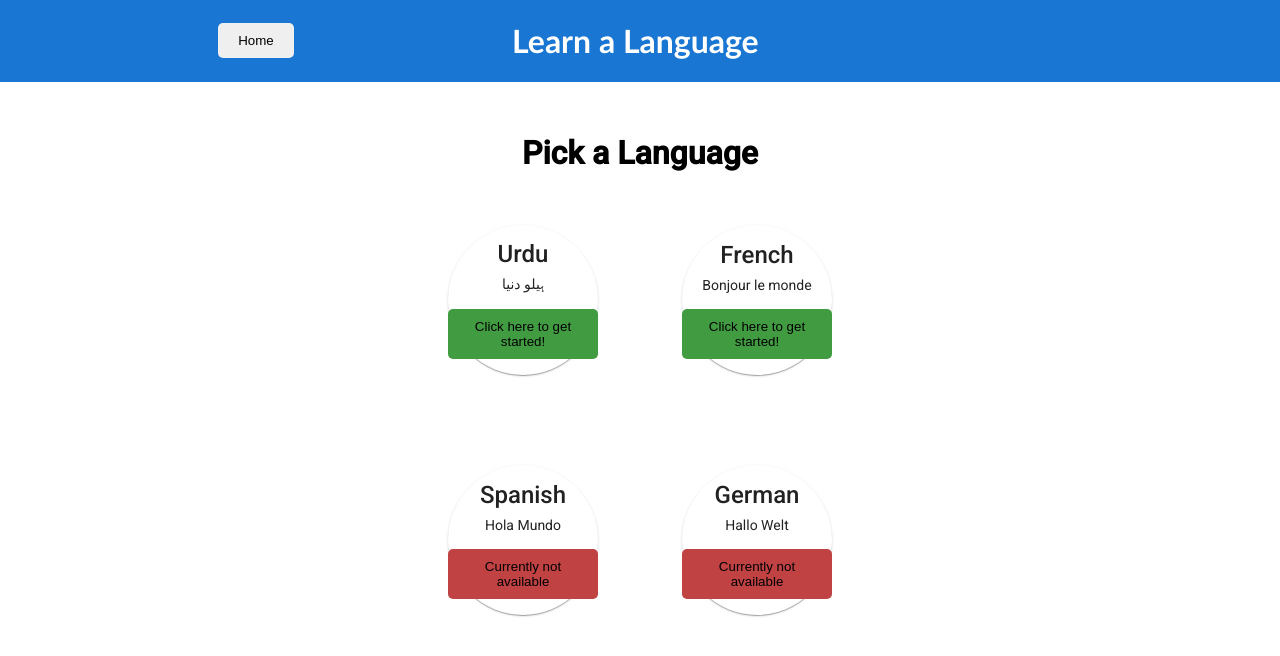
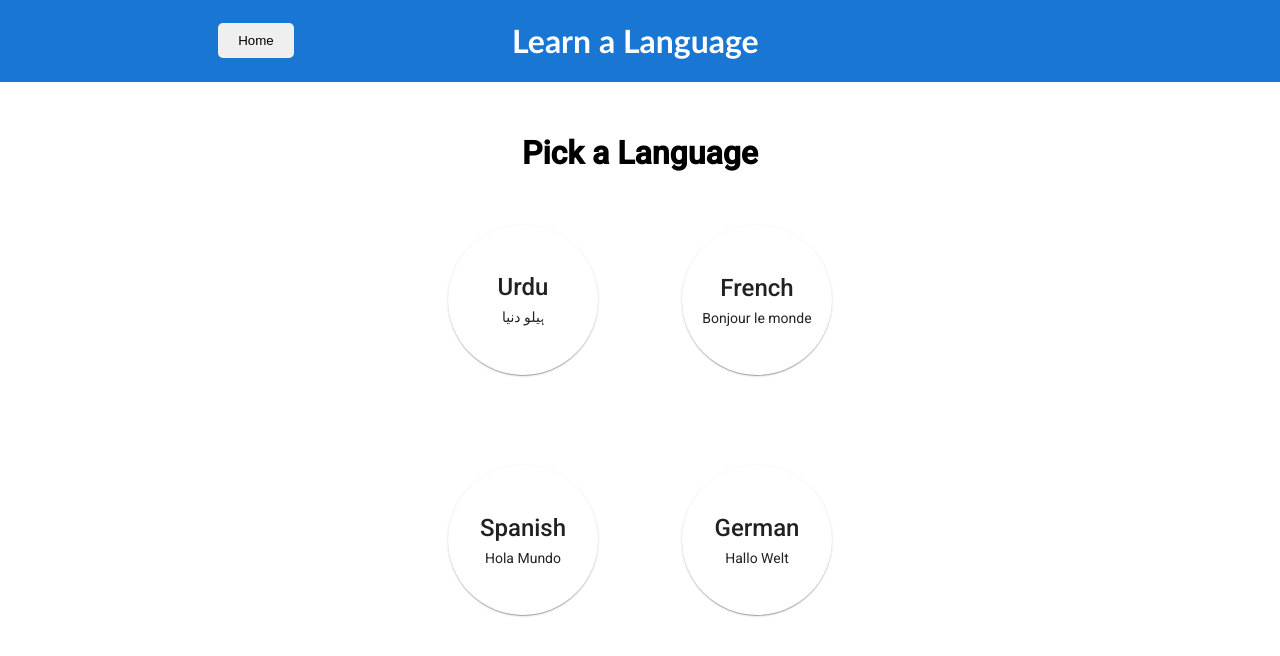
Before and after one commit to farshad-s/learn-a-lang, an Angular app: page /home in a window 1280 px wide. Shown: the top 656 px of the page. Built offline with nearby package versions, Linux system fonts and the light colour scheme.

Commit message:
removed button, turned card itself into button, added a class

```diff
--- a/src/app/language-card/language-card.component.html
+++ b/src/app/language-card/language-card.component.html
@@ -3,21 +3,13 @@
   <div class="card-container">
     <div *ngFor="let languageCard of languageCards; let i = index">
       <div>
-        <mat-card>
+        <mat-card
+          class="mat-card"
+          routerLink="{{ languageCard.language }}"
+          (click)="selectClicked(i)"
+        >
           <mat-card-title>{{ languageCard.language }}</mat-card-title>
           <mat-card-content>{{ languageCard.greeting }}</mat-card-content>
-          <button
-            routerLink="{{ languageCard.language }}"
-            (click)="selectClicked(i)"
-            [ngStyle]="{
-              'background-color':
-                languageCard.available === true
-                  ? 'rgb(65, 156, 65)'
-                  : 'rgb(192, 66, 66)'
-            }"
-          >
-            {{ languageCard.button }}
-          </button>
         </mat-card>
       </div>
     </div>
```
